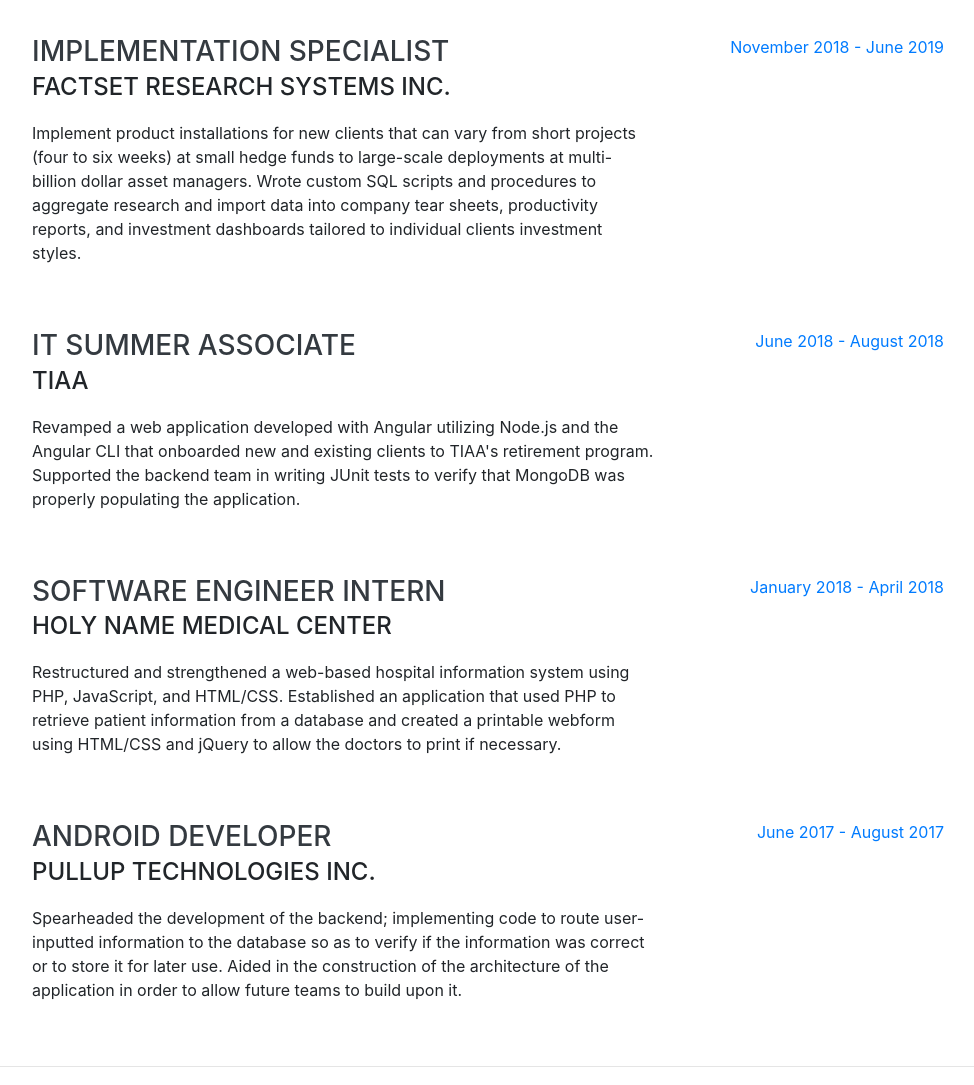
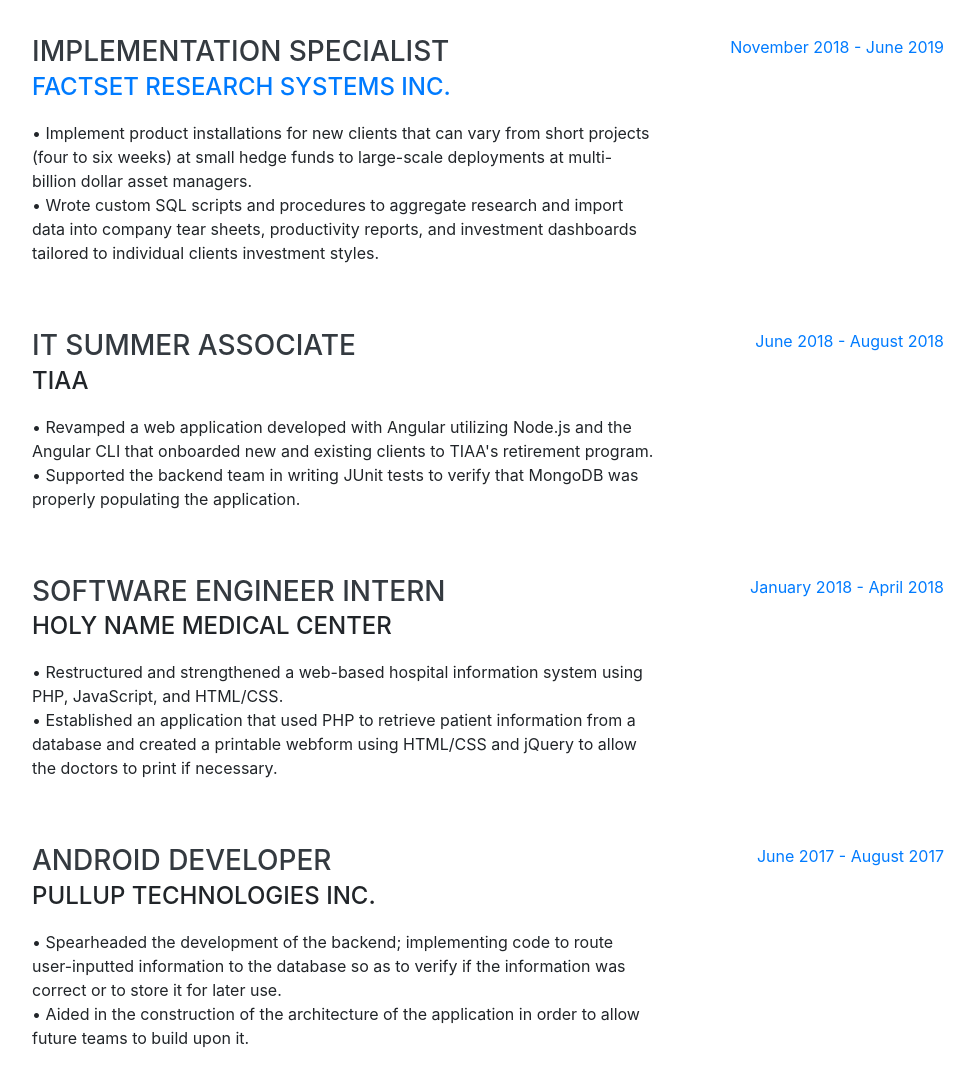
Before and after one commit to thiagotcarvalho/thiago-carv.github.io, a website with bundled scripts: page index.html in a window 1280 px wide. Shown: the part 900-1985 px from the top of the page, without its empty margins (288-1262 px from the left). Built offline with nearby package versions, Linux system fonts and the light colour scheme; a web font is replaced by a local one.

Commit message:
Update to job history

```diff
--- a/index.html
+++ b/index.html
@@ -103,10 +103,10 @@
         <div class="resume-item d-flex flex-column flex-md-row justify-content-between mb-5">
           <div class="resume-content">
             <h3 class="mb-0">Implementation Specialist</h3>
-            <div class="subheading mb-3">FactSet Research Systems Inc.</div>
+            <div class="subheading mb-3"><a href="https://www.factset.com/">FactSet Research Systems Inc.</a></div>
             <p>
-              Implement product installations for new clients that can vary from short projects (four to six weeks) at small hedge funds to large-scale deployments at multi-billion dollar asset managers.
-              Wrote custom SQL scripts and procedures to aggregate research and import data into company tear sheets, productivity reports, and investment dashboards tailored to individual clients investment styles.
+              • Implement product installations for new clients that can vary from short projects (four to six weeks) at small hedge funds to large-scale deployments at multi-billion dollar asset managers.</br>
+              • Wrote custom SQL scripts and procedures to aggregate research and import data into company tear sheets, productivity reports, and investment dashboards tailored to individual clients investment styles.
             </p>
           </div>
           <div class="resume-date text-md-right">
@@ -119,8 +119,8 @@
             <h3 class="mb-0">IT Summer Associate</h3>
             <div class="subheading mb-3">TIAA</div>
             <p>
-              Revamped a web application developed with Angular utilizing Node.js and the Angular CLI that onboarded new and existing clients to TIAA's retirement program.
-              Supported the backend team in writing JUnit tests to verify that MongoDB was properly populating the application.
+              • Revamped a web application developed with Angular utilizing Node.js and the Angular CLI that onboarded new and existing clients to TIAA's retirement program.</br>
+              • Supported the backend team in writing JUnit tests to verify that MongoDB was properly populating the application.
             </p>
           </div>
           <div class="resume-date text-md-right">
@@ -133,8 +133,8 @@
             <h3 class="mb-0">Software Engineer Intern</h3>
             <div class="subheading mb-3">Holy Name Medical Center</div>
             <p>
-              Restructured and strengthened a web-based hospital information system using PHP, JavaScript, and HTML/CSS.
-              Established an application that used PHP to retrieve patient information from a database and created a printable webform using HTML/CSS and jQuery to allow the doctors to print if necessary.
+              • Restructured and strengthened a web-based hospital information system using PHP, JavaScript, and HTML/CSS.</br>
+              • Established an application that used PHP to retrieve patient information from a database and created a printable webform using HTML/CSS and jQuery to allow the doctors to print if necessary.
             </p>
           </div>
           <div class="resume-date text-md-right">
@@ -147,8 +147,8 @@
             <h3 class="mb-0">Android Developer</h3>
             <div class="subheading mb-3">pullup Technologies Inc.</div>
             <p>
-              Spearheaded the development of the backend; implementing code to route user-inputted information to the database so as to verify if the information was correct or to store it for later use.
-              Aided in the construction of the architecture of the application in order to allow future teams to build upon it.
+              • Spearheaded the development of the backend; implementing code to route user-inputted information to the database so as to verify if the information was correct or to store it for later use.</br>
+              • Aided in the construction of the architecture of the application in order to allow future teams to build upon it.
             </p>
           </div>
           <div class="resume-date text-md-right">
```
